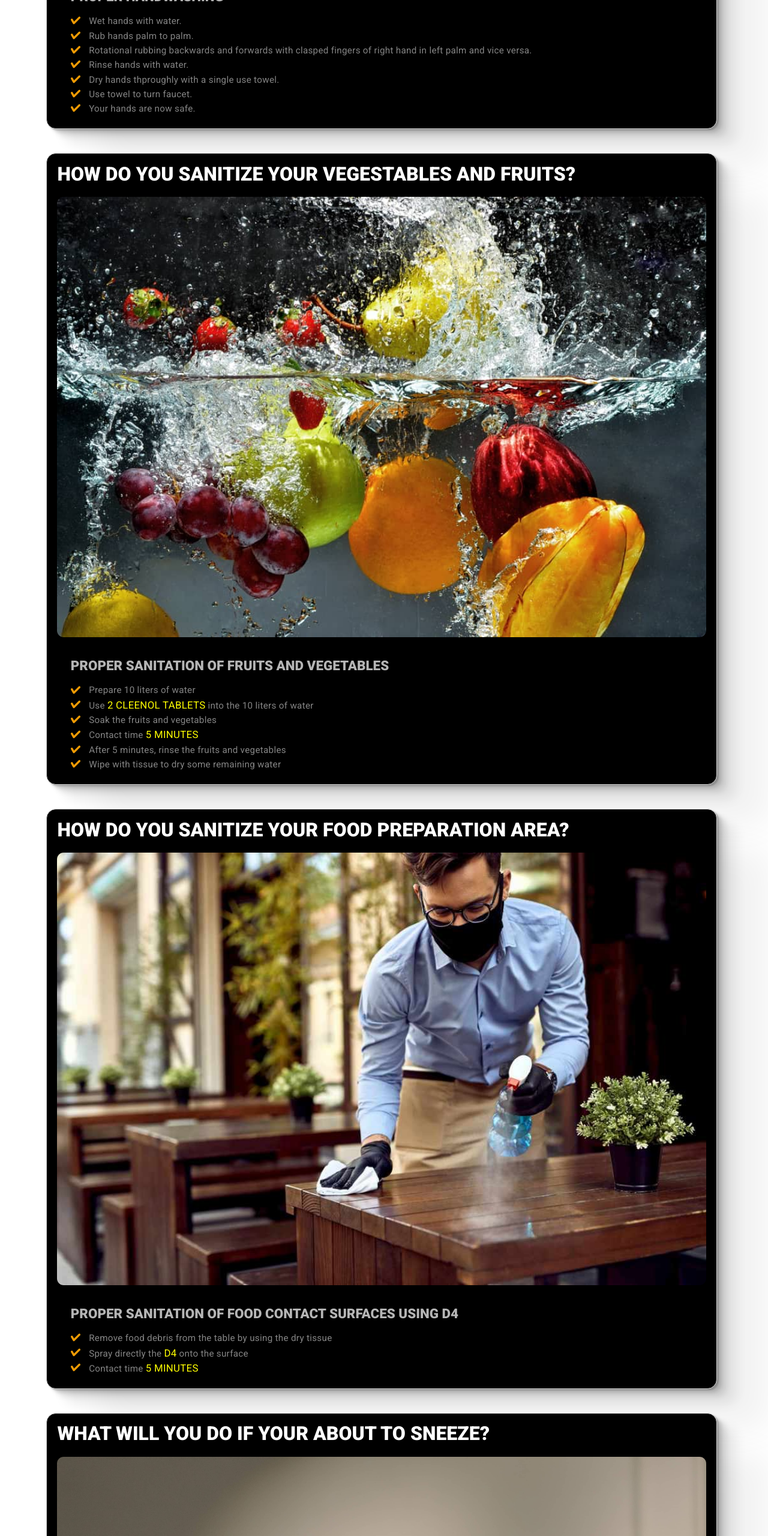
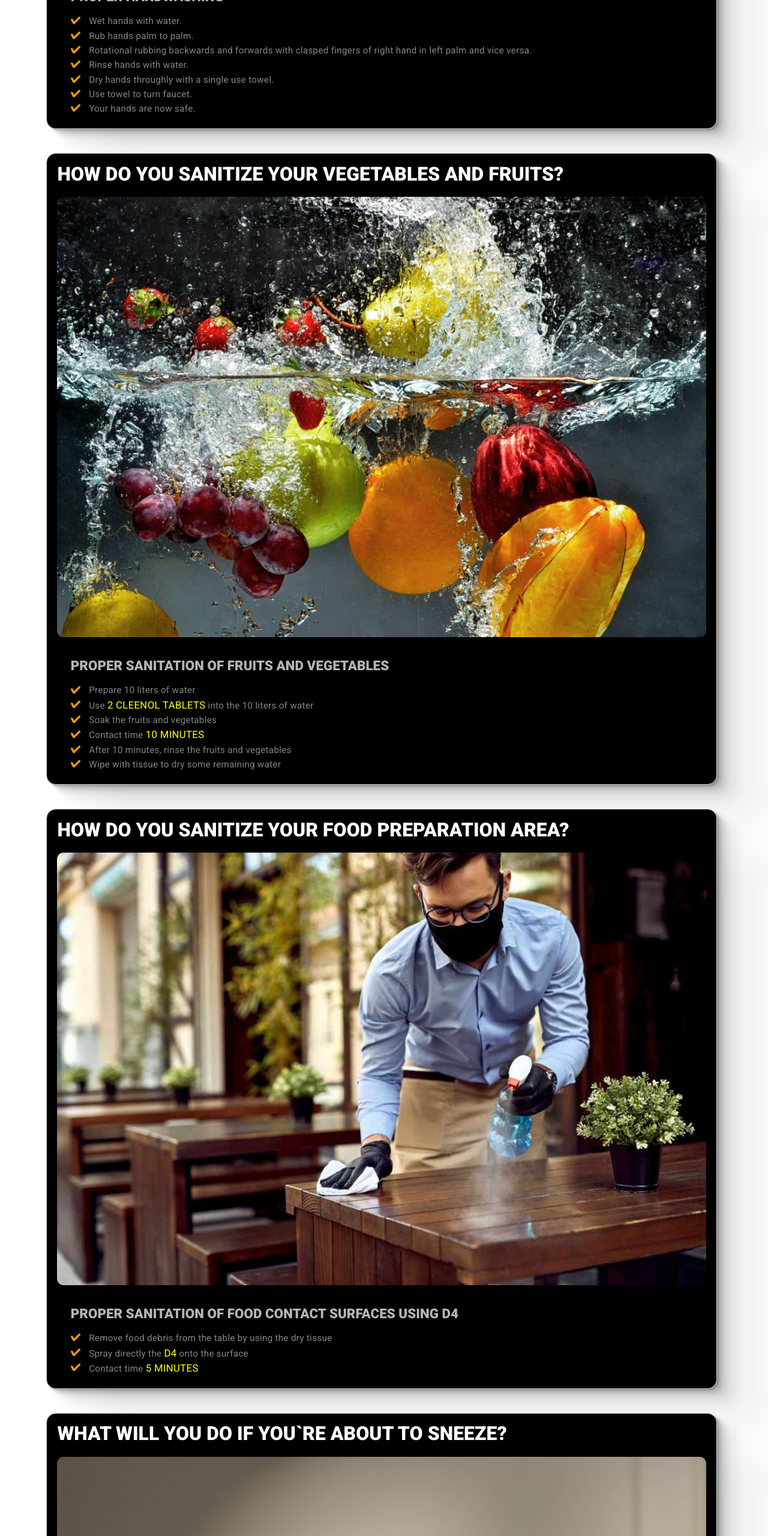
Before and after one commit to GIEsly/gwr-3, a plain HTML site: page index.html in a window 1280 px wide. Shown: the part 1340-3900 px from the top of the page at 60% size. Drawn offline with Linux system fonts and the light colour scheme.

Commit message:
third update

```diff
--- a/index.html
+++ b/index.html
@@ -35,7 +35,7 @@
                         <li>Rub hands palm to palm.</li>
                         <li>Rotational rubbing backwards and forwards with clasped fingers of right hand in left palm and vice versa.</li>
                         <li>Rinse hands with water.</li>
-                        <li>Dry hands thproughly with a single use towel.</li>
+                        <li>Dry hands throughly with a single use towel.</li>
                         <li>Use towel to turn faucet.</li>
                         <li>Your hands are now safe.</li>
                     </ul>
@@ -43,7 +43,7 @@
             </div>
 
             <div class="inner">
-                <h1 class="firstH">How do you sanitize your vegestables and fruits?</h1>
+                <h1 class="firstH">How do you sanitize your vegetables and fruits?</h1>
                 <div class="img-container">
                     <img src="./images/image/vegestable-Sanitation.jpg" alt="Fruit and Vegetable Sanitation">
                 </div>
@@ -55,8 +55,8 @@
                         <li class="list-item">Prepare 10 liters of water</li>
                         <li class="list-item">Use <span class="redFOnt">2 Cleenol tablets</span> into the 10 liters of water</li>
                         <li class="list-item">Soak the fruits and vegetables</li>
-                        <li class="list-item">Contact time <span class="redFOnt">5 minutes</span></li>
-                        <li class="list-item">After 5 minutes, rinse the fruits and vegetables </li>
+                        <li class="list-item">Contact time <span class="redFOnt">10 minutes</span></li>
+                        <li class="list-item">After 10 minutes, rinse the fruits and vegetables </li>
                         <li class="list-item">Wipe with tissue to dry some remaining water</li>
                     </ul>
                 </div>
@@ -80,7 +80,7 @@
             </div>
 
             <div class="inner">
-                <h1 class="firstH">what will you do if your about to sneeze?</h1>
+                <h1 class="firstH">what will you do if you`re about to sneeze?</h1>
                 <div class="img-container">
                     <img src="./images/image/Sneezing.jpg" alt="Proper Sneezing">
                 </div>
@@ -183,7 +183,7 @@
                     <ul class="ul-list">
                         <li class="list-item">Inform your <span class="redFOnt">incharge</span> about it</li>
                         <li class="list-item">Clean the area where you find the insect and sanitize it.</li>
-                        <li class="list-item">Kill the insect and clean it with tissues and wash your hand directly then sanitize</li>
+                        <li class="list-item">Catch the insect and clean it with tissues and wash your hand directly then sanitize</li>
 
                     </ul>
                 </div>
--- a/main.scss
+++ b/main.scss
@@ -153,8 +153,7 @@ p{
     color: white;
 
     .inner3Pics{
-        width: 7.9em;
-        justify-content: space-between;
+        width: 7.5em;
         align-items: center;
         display: flex;
         gap: .2em;
@@ -206,8 +205,11 @@ p{
             text-transform: uppercase;
             font-size: 1.05rem;
         }
+
     }
 }
+
+
 
 <<<<<<< HEAD
 =======
```
Also changed, not shown: images/image/Hand-WAshing.jpg.
